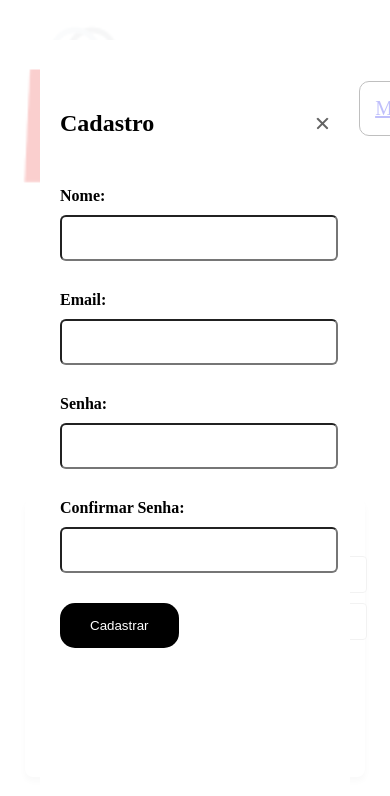
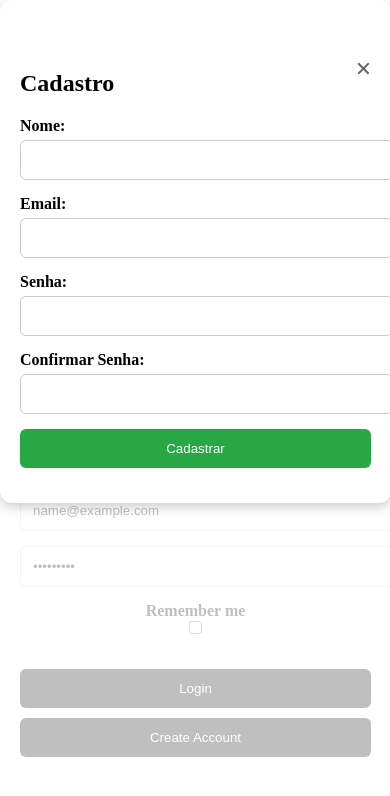
Before and after one commit to danielandersonBC96/Ecommerce.github.io, a React (Create React App) app: page /login in a window 390 px wide. Both pictures are taken after typing "name@example.com", "Sample123" into the empty fields and a click on the button "Create Account". Shown: the top 796 px of the page. Built offline with nearby package versions, Linux system fonts and the light colour scheme; no server answers.

Commit message:
autalização

```diff
--- a/public/index.html
+++ b/public/index.html
@@ -2,7 +2,7 @@
 <html lang="en">
   <head>
     <meta charset="utf-8" />
-    <link rel="icon" href="%PUBLIC_URL%/RAIBRAN_LOGO.png" />
+    <link rel="icon" href="%PUBLIC_URL%/LOGO.png" />
     <meta name="viewport" content="width=device-width, initial-scale=1" />
     <meta name="theme-color" content="#000000" />
     <meta
@@ -13,7 +13,7 @@
 
     <link rel="manifest" href="%PUBLIC_URL%/manifest.json" />
 
-    <title> Raibran Multi Coisas </title>
+    <title>Ecoomerce </title>
   </head>
   <body>
     <noscript>You need to enable JavaScript to run this app.</noscript>
--- a/src/Css/ShopCategory.css
+++ b/src/Css/ShopCategory.css
@@ -1,46 +1,47 @@
-.shopycategory-banner{
+.shopycategory-banner {
     display: block;
     margin: 30px auto;
     width: 82%;
 }
 
-
-.shopcategory-indexSort{
+.shopcategory-indexSort {
     display: flex;
-    margin:  0px 170px;
-    justify-content:  space-between;
+    margin: 0 10%; /* Margens responsivas */
+    justify-content: space-between;
     align-items: center;
-
-}
-.shopcategory-indexSort p span{
-    font-weight: 600;
-    color:  black;
-
-
 }
 
-.shopcategory-sort{
+.shopcategory-indexSort p span {
+    font-weight: 600;
+    color: black;
+}
 
+.shopcategory-sort {
     padding: 10px 20px;
     border-radius: 40px;
     border: 1px solid #888;
-    color:  white;
+    color: white;
     background-color: black;
+    transition: background-color 0.3s; /* Efeito de transição ao passar o mouse */
+}
+
+.shopcategory-sort:hover {
+    background-color: #333; /* Mudança de cor no hover */
 }
 
 .shopcategory-products {
-    margin: 20px 170px;
+    margin: 20px 10%; /* Margens responsivas */
     display: grid;
-    grid-template-columns: 1fr 1fr 1fr 1fr;
+    grid-template-columns: repeat(auto-fill, minmax(250px, 1fr)); /* Ajuste responsivo */
     padding: 10px;
-    gap: 5px; /* Espaçamento entre as imagens */
+    gap: 30px; /* Espaçamento aumentado entre os cards */
 }
 
-.shopcategory-loadmore{
+.shopcategory-loadmore {
     display: flex;
     justify-content: center;
     align-items: center;
-    margin: 150px auto;
+    margin: 40px auto; /* Espaço reduzido */
     width: 233px;
     height: 69px;
     border-radius: 75px;
@@ -48,4 +49,33 @@
     color: #787878;
     cursor: pointer;
     border: solid 1px black;
+    transition: background-color 0.3s, transform 0.3s; /* Efeito de transição */
 }
+
+.shopcategory-loadmore:hover {
+    background: #d4d4d488; /* Mudança de cor no hover */
+    transform: scale(1.05); /* Efeito de escala no hover */
+}
+
+/* Media Queries para Responsividade */
+@media screen and (max-width: 1024px) {
+    .shopcategory-indexSort {
+        margin: 0 5%; /* Margens reduzidas em telas médias */
+    }
+
+    .shopcategory-loadmore {
+        width: 70%; /* Aumenta a largura do botão em telas menores */
+    }
+}
+
+@media screen and (max-width: 600px) {
+    .shopcategory-products {
+        grid-template-columns: 1fr; /* Um item por linha em telas pequenas */
+        gap: 20px; /* Espaçamento em telas pequenas */
+    }
+
+    .shopcategory-indexSort {
+        flex-direction: column; /* Alinha os itens verticalmente */
+        align-items: flex-start; /* Alinha à esquerda */
+    }
+}
--- a/src/Css/login.css
+++ b/src/Css/login.css
@@ -1,11 +1,21 @@
+.loginsignup {
+  position: relative;
+  min-height: 100vh; /* Mantém a altura mínima da tela */
+  display: flex;
+  justify-content: center;
+  align-items: center;
+  background-color: #f9f9f9; /* Cor de fundo suave */
+}
+
 .loginsignup-container {
   max-width: 400px;
   width: 100%;
-  padding: 20px;
+  padding: 30px;
   background-color: #ffffff;
-  border-radius: 8px;
-  box-shadow: 0 4px 6px rgba(0, 0, 0, 0.1);
+  border-radius: 12px; /* Cantos arredondados */
+  box-shadow: 0 4px 12px rgba(0, 0, 0, 0.1);
   text-align: center;
+  margin: auto;
 }
 
 .loginsignup-fields {
@@ -14,14 +24,22 @@
 
 .loginsignup-fields input {
   width: 100%;
-  padding: 10px;
-  margin-bottom: 10px;
+  padding: 12px;
+  margin-bottom: 15px; /* Espaço entre campos */
   border: 1px solid #cccccc;
-  border-radius: 4px;
+  border-radius: 6px; /* Arredondamento leve */
+  transition: border-color 0.3s;
+}
+
+.loginsignup-fields input:focus {
+  border-color: #007bff; /* Borda azul ao focar */
+  outline: none; /* Remove o contorno padrão */
 }
 
 .loginsignup-fields label {
   display: block;
+  margin-bottom: 5px; /* Espaço abaixo do rótulo */
+  font-weight: 600; /* Negrito para rótulos */
 }
 
 .loginsignup-fields input[type="checkbox"] {
@@ -31,18 +49,31 @@
 
 .loginsignup-fields button {
   width: 100%;
-  padding: 10px;
+  padding: 12px;
   background-color: #007bff;
   color: #ffffff;
   border: none;
-  border-radius: 4px;
+  border-radius: 6px;
   cursor: pointer;
-  transition: background-color 0.3s ease;
+  transition: background-color 0.3s ease, transform 0.2s;
 }
 
-.loginsignup-fields button:hover {
-  background-color: #0056b3;
+.loginsignup-fields {
+  margin-bottom: 20px; /* Espaço entre campos do formulário */
 }
+
+.loginsignup-fields button {
+  width: 100%;
+  padding: 12px;
+  background-color:  black;
+  color: #ffffff;
+  border: none;
+  border-radius: 6px;
+  cursor: pointer;
+  transition: background-color 0.3s ease, transform 0.2s;
+  margin-bottom: 10px; /* Adiciona espaço entre os botões */
+}
+
 
 .loading-animation {
   position: fixed;
@@ -53,18 +84,80 @@
   display: flex;
   justify-content: center;
   align-items: center;
-  background-color: rgba(255, 255, 255, 0.7);
+  background-color: rgba(255, 255, 255, 0.8);
   z-index: 9999;
+  backdrop-filter: blur(5px); /* Efeito de desfoque no fundo */
 }
 
 .loading-animation p {
   margin-top: 10px;
+  font-weight: 500; /* Negrito para a mensagem */
+  color: #333; /* Contraste melhorado */
+}
+
+/* Estilo do Modal */
+.custom-modal {
+  max-width: 500px; /* Largura máxima do modal */
+  width: 90%; /* Largura responsiva */
+  padding: 20px;
+  background-color: #fff;
+  border-radius: 12px; /* Cantos arredondados */
+  box-shadow: 0 4px 12px rgba(0, 0, 0, 0.2);
+  margin: auto; /* Centraliza o modal */
+}
+
+.custom-modal h2 {
+  text-align: center;
+  margin-bottom: 20px; /* Espaço abaixo do título */
+}
+
+.form-group {
+  margin-bottom: 15px; /* Espaço entre os grupos de formulário */
+}
+
+.form-group label {
+  display: block;
+  margin-bottom: 5px; /* Espaço abaixo do rótulo */
+  font-weight: 600; /* Negrito para os rótulos */
+}
+
+.form-group input {
+  width: 100%;
+  padding: 10px;
+  border: 1px solid #cccccc;
+  border-radius: 6px; /* Arredondamento leve */
+  transition: border-color 0.3s;
+}
+
+.form-group input:focus {
+  border-color: #007bff; /* Borda azul ao focar */
+  outline: none; /* Remove o contorno padrão */
+}
+
+.form-group button {
+  width: 100%;
+  padding: 12px;
+  background-color: #28a745; /* Cor verde para o botão de cadastro */
+  color: #ffffff;
+  border: none;
+  border-radius: 6px; /* Arredondamento leve */
+  cursor: pointer;
+  transition: background-color 0.3s ease, transform 0.2s;
+}
+
+.form-group button:hover {
+  background-color: #218838; /* Cor ao passar o mouse */
+  transform: translateY(-2px); /* Efeito de elevação */
 }
 
 /* Responsividade */
-
 @media screen and (max-width: 480px) {
   .loginsignup-container {
-    max-width: 300px;
+    max-width: 90%; /* Largura máxima de 90% em telas pequenas */
+    padding: 20px; /* Ajusta o padding */
+  }
+
+  .custom-modal {
+    width: 90%; /* Largura do modal em telas pequenas */
   }
 }
--- a/src/Pages/LoginSignup.jsx
+++ b/src/Pages/LoginSignup.jsx
@@ -204,17 +204,22 @@ export const LoginSignup = () => {
 
   return (
     <div className="loginsignup">
-       <div style={{ position: 'relative', minHeight: '100vh', display: 'flex', justifyContent: 'center', alignItems: 'center' }}>
+
+    <div style={{ position: 'relative' }}>
       {loading && (
         <div style={{ position: 'absolute', top: '50%', left: '50%', transform: 'translate(-50%, -50%)', textAlign: 'center' }}>
           <RingLoader color={'#FF0000'} loading={loading} size={150} />
-          <p>Loading...</p>
+
         </div>
       )}
 
+
       {!loading && (
+
+
         <div className="loginsignup-container">
-          <h1>{loggedIn ? 'Welcome back!' : 'Sign Up'}</h1>
+
+          <h1>{loggedIn ? 'Welcome back!' : ''}</h1>
           {!loggedIn && (
             <div className="loginsignup-fields">
               <input
@@ -240,13 +245,10 @@ export const LoginSignup = () => {
             </div>
           )}
 
-          {!loggedIn && (
-            <>
+          <div className="loginsignup-fields">
             <button onClick={() => handleLogin('itemId')}>{loggedIn ? 'Continue' : 'Login'}</button>
             <button onClick={loggedIn ? null : openModal}>{loggedIn ? 'Continue' : 'Create Account'}</button>
-
-            </>
-          )}
+          </div>
         </div>
       )}
     </div>
@@ -255,11 +257,11 @@ export const LoginSignup = () => {
       isOpen={modalIsOpen}
       onRequestClose={() => setModalIsOpen(false)}
       contentLabel="Cadastro Modal"
-        style={customStyles} // Aplicar os estilos personalizados
+      className="custom-modal" // Aplicar os estilos personalizados do modal
     >
       <div style={{ display: "flex", alignItems: "center", justifyContent: "space-between" }}>
         <h2>Cadastro</h2>
-          <img src={close} alt="Fechar" onClick={() => setModalIsOpen(false)} />
+        <img src={close} alt="Fechar" onClick={() => setModalIsOpen(false)} style={{ cursor: 'pointer' }} />
       </div>
       <form onSubmit={handleSubmit}>
         <div className="form-group">
@@ -284,5 +286,7 @@ export const LoginSignup = () => {
       </form>
     </Modal>
   </div>
+
+
   );
 };
```
Lines whose indentation alone changed are shown as unchanged.
